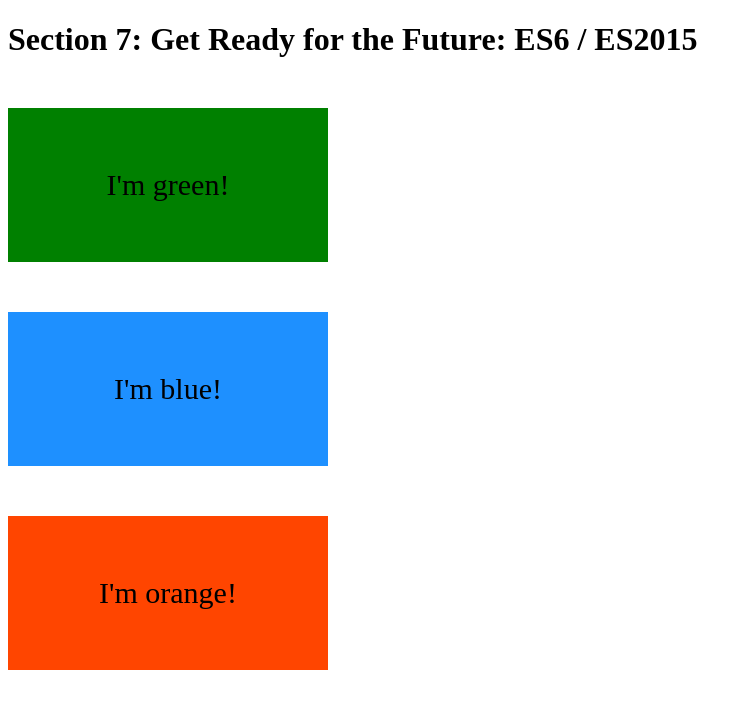
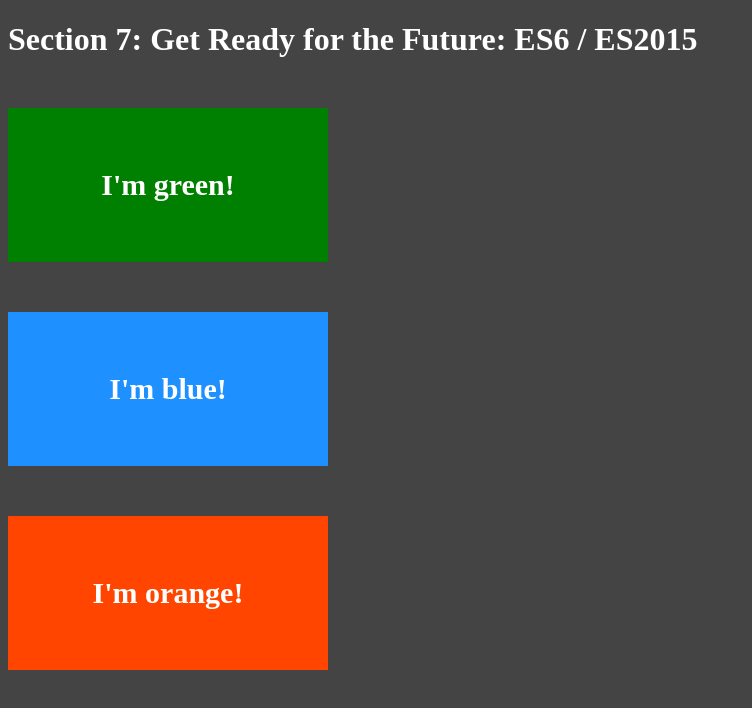
Before and after one commit to 561nano/Udemy_JavaScript, a plain HTML site: page Section 7/index.html in a window 1280 px wide. Shown: the whole page, without its empty margins (0-752 px from the left). Drawn offline with Linux system fonts and the light colour scheme.

```diff
--- a/Section 7/index.html
+++ b/Section 7/index.html
@@ -5,6 +5,12 @@
         <title>Section 7: Get Ready for the Future: ES6 / ES2015</title>
 
         <style>
+            body {
+                background-color: #444444;
+                font-weight: bold;
+                color: white;
+            }
+
             .box {
                 width: 200px;
                 padding: 60px;
```
Also changed, not shown: Section 7/script.js (+72 -0 lines), README.md.
